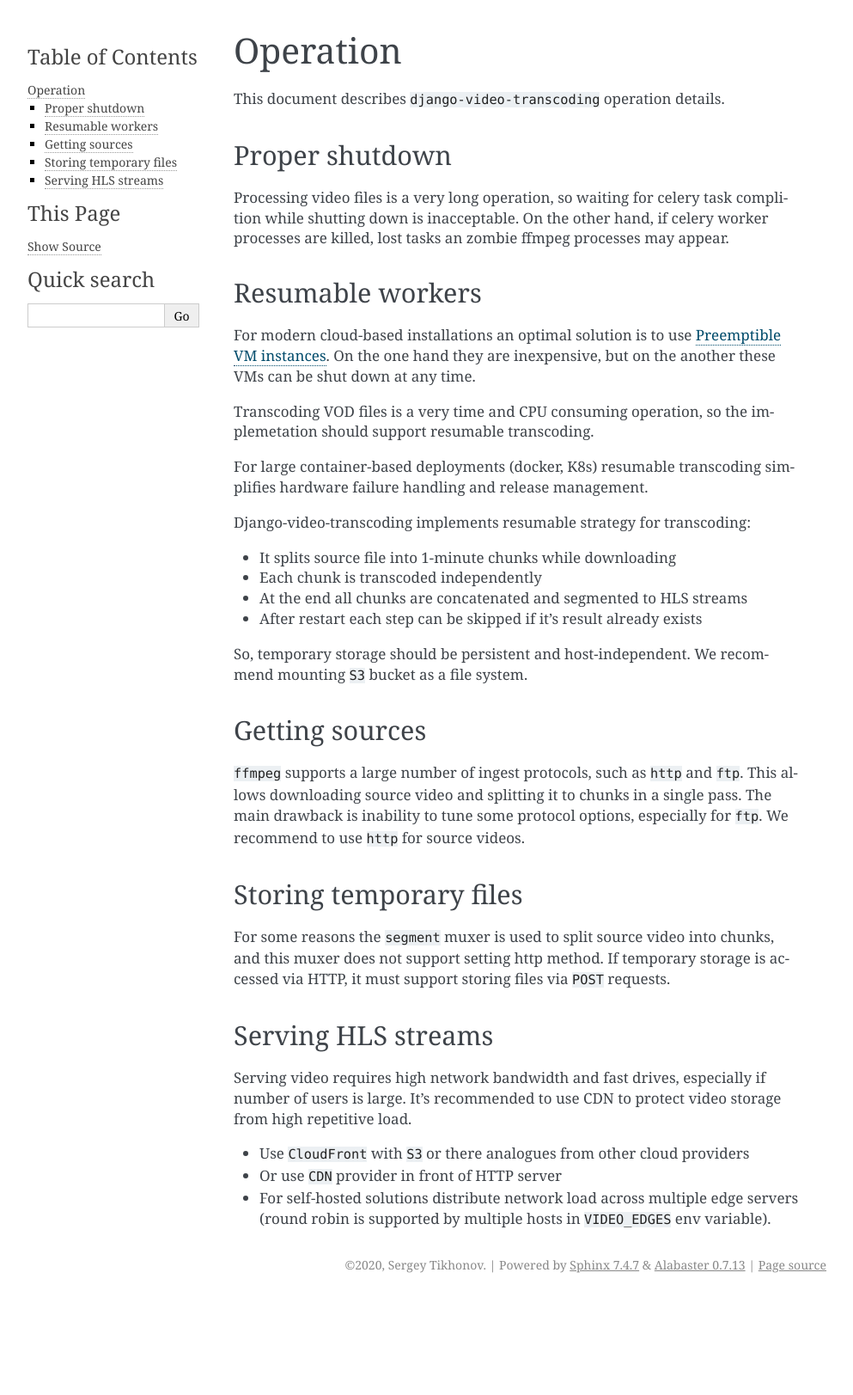
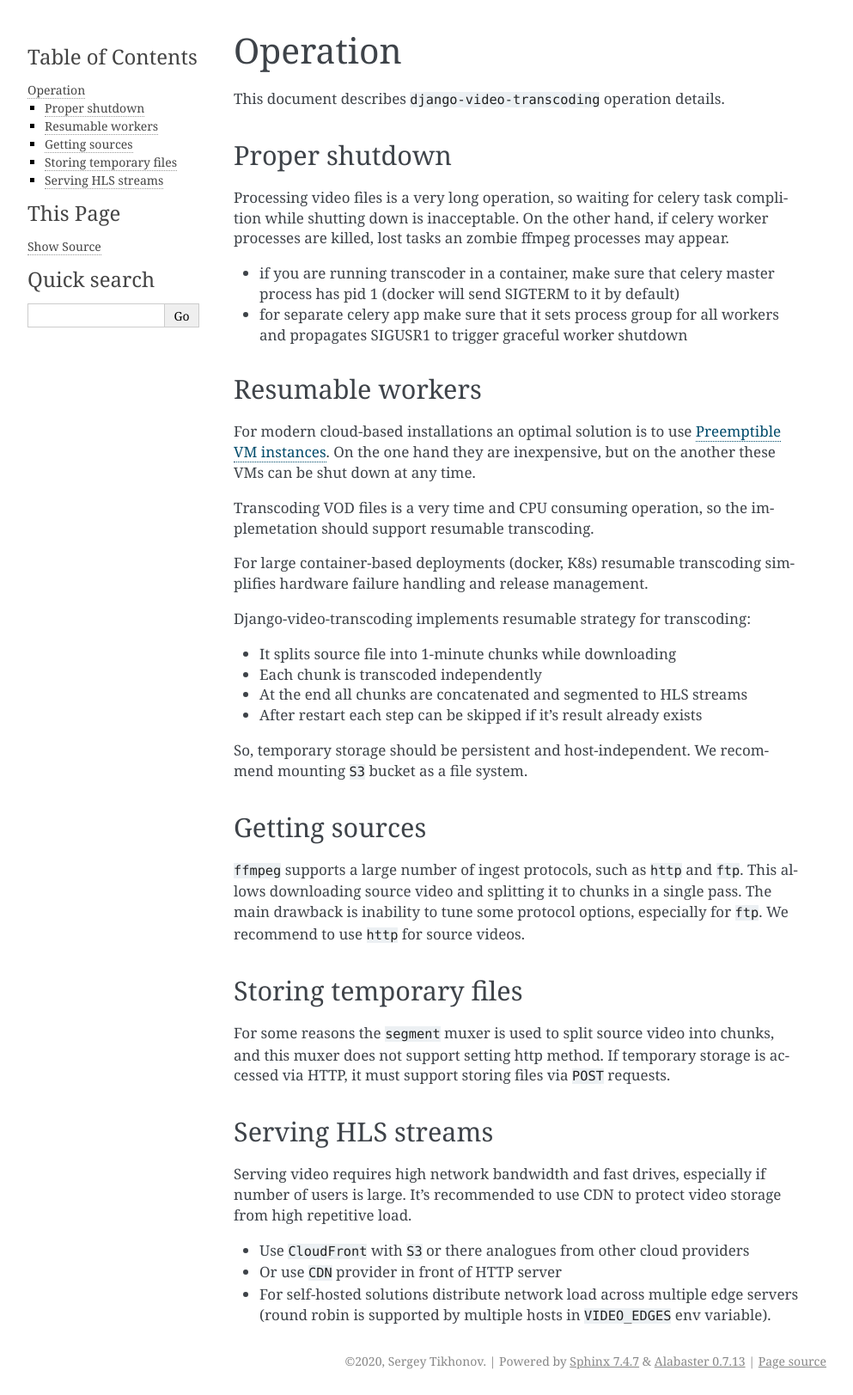
Before and after one commit to just-work/django-video-transcoding, a Sphinx documentation site: the page built from docs/source/operation.md, in a window 1280 px wide. Shown: the whole page at 86% size, without its empty margins (148-1141 px from the left). Built offline with Sphinx 7.4.7, drawn with Linux system fonts in a browser that asks for light colours; pages that are not in the unit, such as notebooks, are missing from menus; before the commit the page ends 1511 px from its top, so only the background shows below that.

Commit message:
operation

```diff
--- a/docs/source/operation.md
+++ b/docs/source/operation.md
@@ -8,6 +8,11 @@ This document describes `django-video-transcoding` operation details.
 Processing video files is a very long operation, so waiting for celery task
 complition while shutting down is inacceptable. On the other hand, if celery
 worker processes are killed, lost tasks an zombie ffmpeg processes may appear.
+
+* if you are running transcoder in a container, make sure that celery master
+  process has pid 1 (docker will send SIGTERM to it by default)
+* for separate celery app make sure that it sets process group for all workers
+  and propagates SIGUSR1 to trigger graceful worker shutdown
 
 ### Resumable workers
 
```
